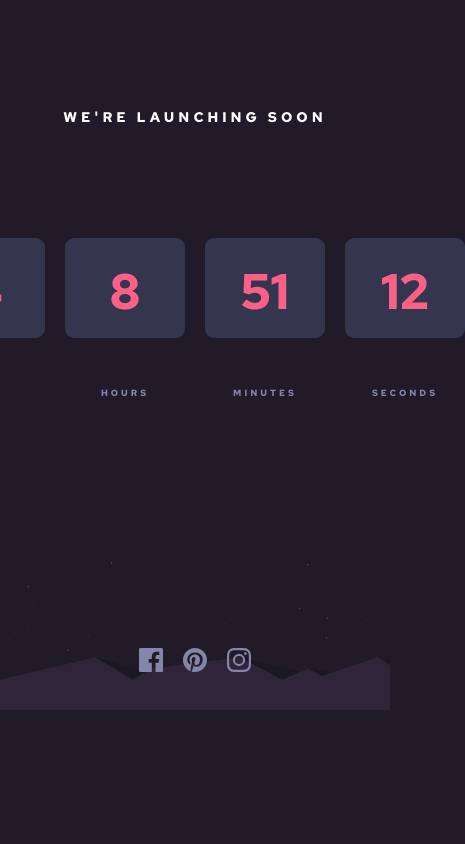
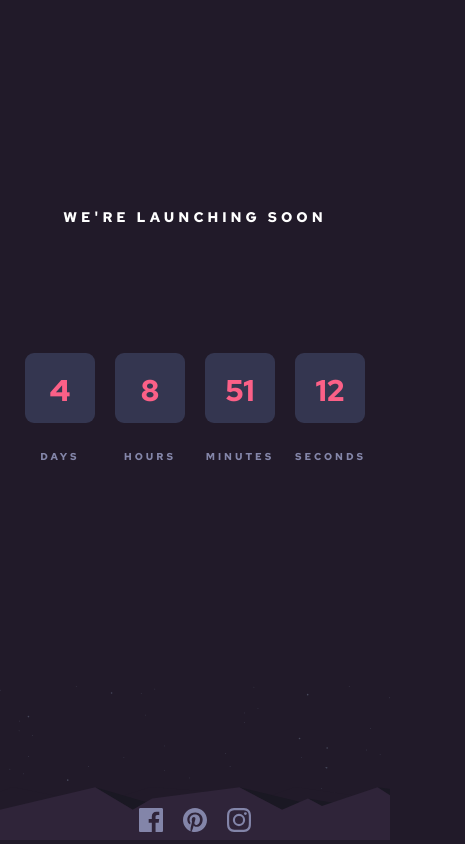
Before and after one commit to JohaOtalv/sprint1_deepening_counter, a website built with webpack: page src/index.html in a window 390 px wide. Shown: the whole page, 465 px wide, since content can reach past the window. Built offline with nearby package versions, Linux system fonts and the light colour scheme.

Commit message:
se agrega diseño responsive

```diff
--- a/src/index.html
+++ b/src/index.html
@@ -5,7 +5,7 @@
     <meta charset="UTF-8">
     <meta http-equiv="X-UA-Compatible" content="IE=edge">
     <meta name="viewport" content="width=device-width, initial-scale=1.0">
-    <title>aprendiendo webpack</title>
+    <title>Counter</title>
 </head>
 
 <body>
--- a/src/index.js
+++ b/src/index.js
@@ -1,4 +1,5 @@
 import "./style.scss";
+import "./mobile_style.scss";
 
 const counter = setInterval(function () {
 
--- /dev/null
+++ b/src/mobile_style.scss
@@ -0,0 +1,29 @@
+@media screen and (max-width: 510px) {
+    .counter_child {
+        width: 70px;
+        height: 70px;
+    }
+
+    p {
+        margin-top: 20px;
+        font-size: 10px;
+        letter-spacing: 3px;
+    }
+
+    h1 {
+
+        margin-top: 17px;
+        font-size: 30px;
+    }
+
+    h2 {
+        margin-top: 200px;
+
+    }
+
+    .social {
+        margin-top: 370px;
+        gap: 20px;
+        padding-bottom: 0%;
+    }
+}
--- a/src/style.scss
+++ b/src/style.scss
@@ -67,3 +67,8 @@ h2 {
     gap: 20px;
     padding-bottom: 30px;
 }
+
+.social img:hover {
+    filter: opacity(0.4) drop-shadow(0 0 0 red);
+
+}
```
